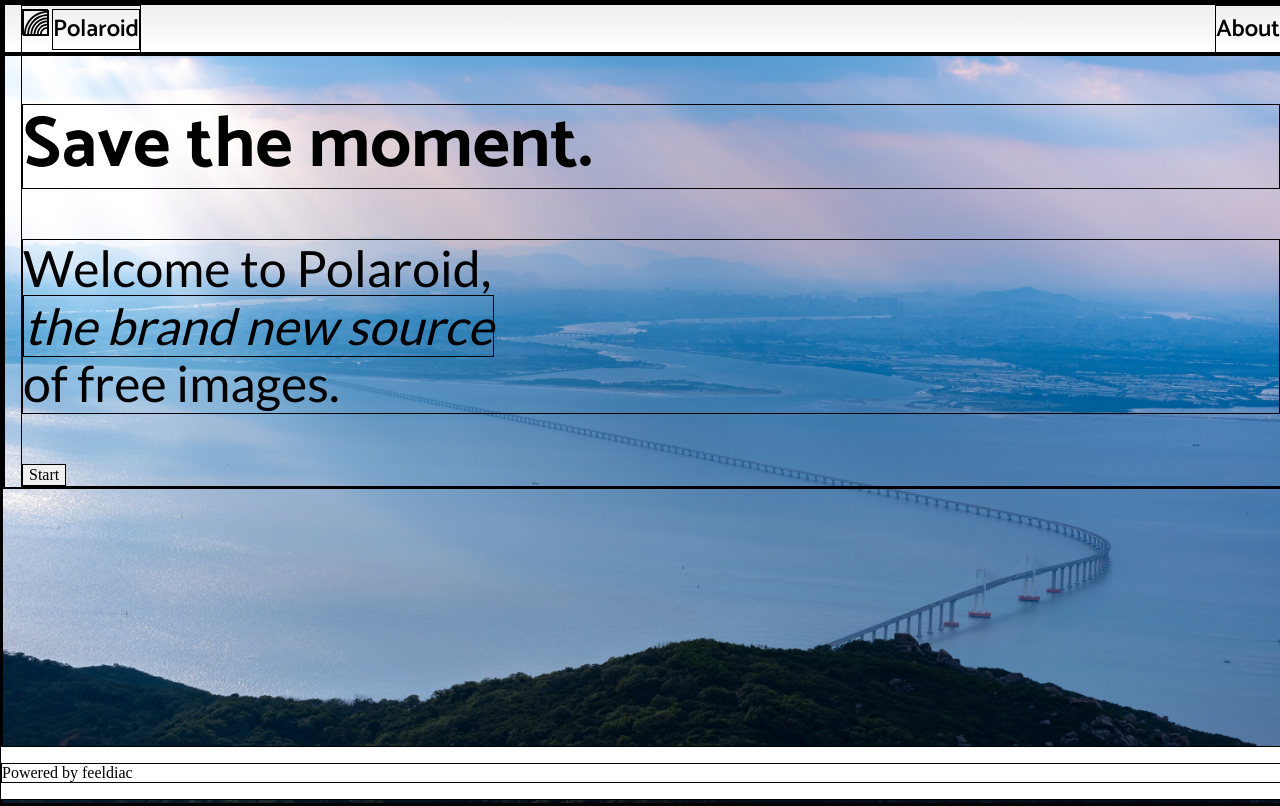
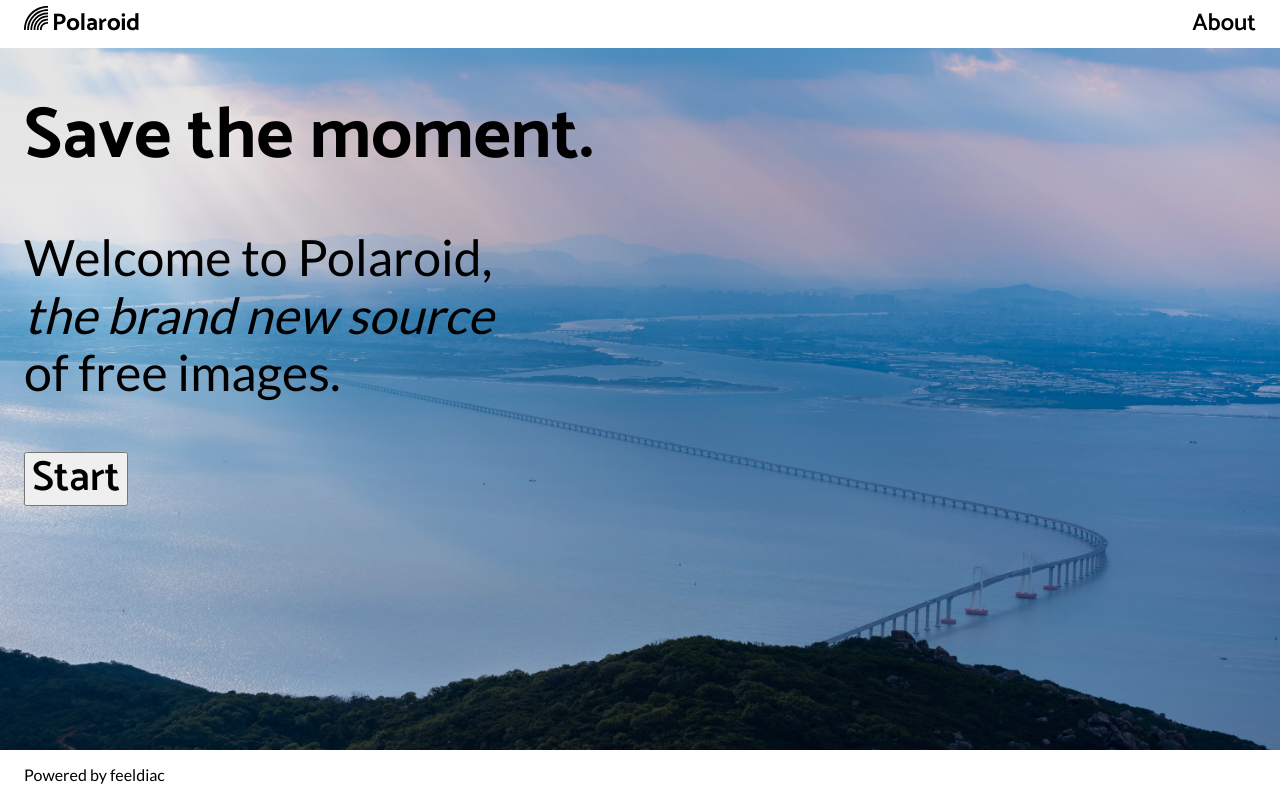
Before and after one commit to lauarte123/Proyecto-Ciclo-3, a Flask app: page /refact1 in a window 1280 px wide. After the commit the page ends 784 px from the top, so only its background shows below. Run offline with Flask 2, Linux system fonts and the light colour scheme.

Commit message:
Página principal: Maquetado casi listo, alineación y contrastes

```diff
--- a/static/css/BuscarImagenes2.css
+++ b/static/css/BuscarImagenes2.css
@@ -1,11 +1,11 @@
 @import url('https://fonts.googleapis.com/css2?family=Catamaran:wght@300;400;500;600;700;800&family=Lato:wght@300;400;700&display=swap');
 
 :root {
-    --letf-margin: 16px;
+    --letf-margin: 24px;
 }
 
 .hero-area {
-    background-image: url("/static/img/bg2.jpg");
+    background-image: linear-gradient(180deg, rgba(0, 0, 0, 0.11), rgba(0, 0, 0, 0.05)), url("/static/img/bg2.jpg");
     background-repeat: no-repeat;
     background-size: cover;
     background-position: center;
@@ -13,9 +13,9 @@
     height: 100vh;
 }
 
-* {
+/* * {
     border: 1px solid black;
-}
+} */
 
 /* .container {
     display: flex;
@@ -25,10 +25,10 @@
 
 
 header {
-    /* background-color: white; */
+    background-color: white;
     height: 3rem;
-    background: rgb(240,240,240);
-    background: linear-gradient(180deg, rgba(240,240,240,1) 11%, rgba(255,255,255,1) 100%);
+    /* background: rgb(240,240,240); */
+    /* background: linear-gradient(180deg, rgba(240,240,240,1) 11%, rgba(255,255,255,1) 100%); */
 }
 
 nav {
@@ -50,7 +50,7 @@ nav {
     text-decoration: none;
     color: black;
     font-family: 'Catamaran', sans-serif;
-    font-weight: 600;
+    font-weight: 700;
     font-size: 1.5rem;
     line-height: 3rem;
 }
@@ -62,6 +62,7 @@ nav {
     font-weight: 600;
     font-size: 1.5rem;
     line-height: 3rem;
+    margin-right: var(--letf-margin);
 }
 .container {
     padding-left: var(--letf-margin);
@@ -79,6 +80,18 @@ nav {
     font-size: 50px;
 }
 
+.btn-start {
+
+}
+
+.text-start {
+    font-family: 'Catamaran', sans-serif;
+    font-weight: 600;
+    font-size: 42px;
+    /* line-height: 1.2rem; */
+    margin: 0;
+}
+
 footer {
     background-color: white;
     position: fixed;
@@ -86,3 +99,9 @@ footer {
     bottom: 0;
     width: 100%;
 }
+
+.text-footer {
+    font-family: 'Lato', sans-serif;
+    font-weight: 400;
+    margin-left: var(--letf-margin);
+}
--- a/templates/Cover2.html
+++ b/templates/Cover2.html
@@ -34,7 +34,9 @@
                             <i>the brand new source</i> <br>
                             of free images.
                         </p>
-                        <button class="star">Start</button>
+                        <button class="btn-start">
+                            <p class="text-start">Start</p>
+                        </button>
                     </div>
                 </div>
             </main>
```
